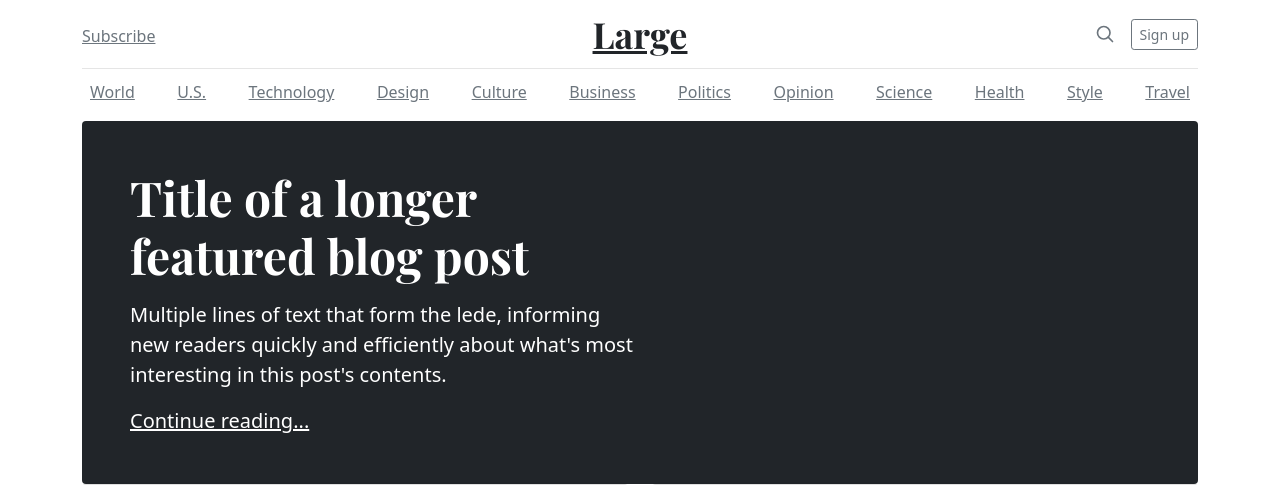
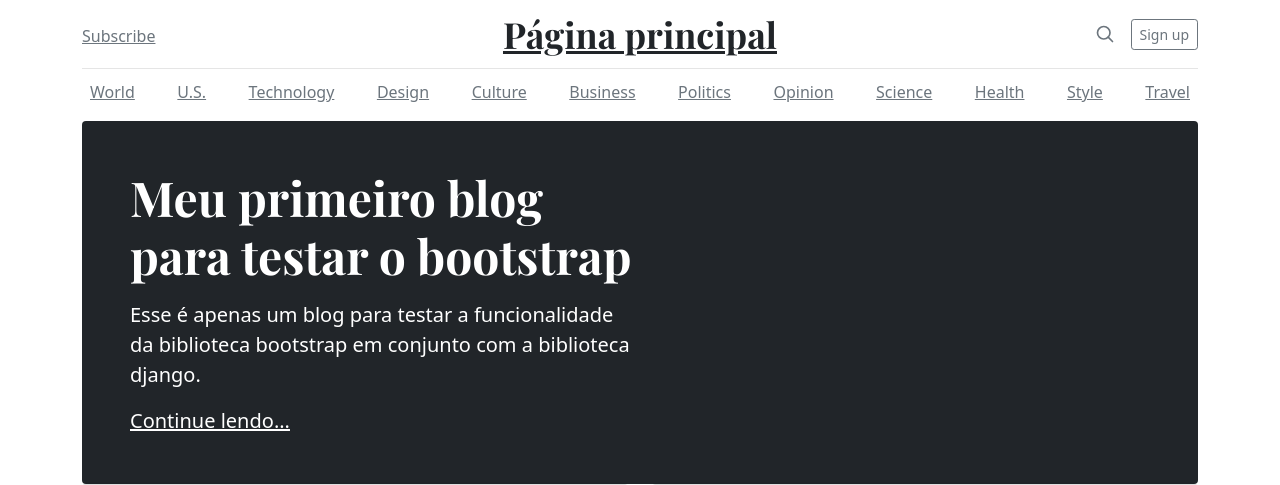
Before and after one commit to JeanFirmino/blog, a Django app: page / in a window 1280 px wide. Shown: the top 485 px of the page. Run offline with Django 3.2, Linux system fonts and the light colour scheme; data comes from the database, SQL or seed files in the repository; both versions use the stored data as it was after the commit; some libraries are stand-ins or nearby versions.

```diff
--- a/son_blog/son_blog/urls.py
+++ b/son_blog/son_blog/urls.py
@@ -13,6 +13,7 @@ Including another URLconf
     1. Import the include() function: from django.urls import include, path
     2. Add a URL to urlpatterns:  path('blog/', include('blog.urls'))
 """
+from django.contrib.auth.decorators import login_required
 from django.contrib import admin
 from django.urls import path, include
 from django.conf.urls.static import static
@@ -21,6 +22,6 @@ from blog import views
 urlpatterns = [
     path('admin/', admin.site.urls),
     path('ckeditor/', include('ckeditor_uploader.urls')),
-    path('', views.home),
-    path('posts/<int:post_id>', views.post),
+    path('', views.home, name='url_home'),
+    path('posts/<int:post_id>', login_required(views.post)),
 ]+ static(settings.MEDIA_URL, document_root=settings.MEDIA_ROOT)
--- a/son_blog/templates/home.html
+++ b/son_blog/templates/home.html
@@ -3,9 +3,9 @@
 {% block sub_header %}
      <div class="jumbotron p-3 p-md-5 text-white rounded bg-dark">
             <div class="col-md-6 px-0">
-              <h1 class="display-4 font-italic">Title of a longer featured blog post</h1>
-              <p class="lead my-3">Multiple lines of text that form the lede, informing new readers quickly and efficiently about what's most interesting in this post's contents.</p>
-              <p class="lead mb-0"><a href="#" class="text-white font-weight-bold">Continue reading...</a></p>
+              <h1 class="display-4 font-italic">Meu primeiro blog para testar o bootstrap</h1>
+              <p class="lead my-3">Esse é apenas um blog para testar a funcionalidade da biblioteca bootstrap em conjunto com a biblioteca django.</p>
+              <p class="lead mb-0"><a href="#" class="text-white font-weight-bold">Continue lendo...</a></p>
             </div>
           </div>
 
--- a/son_blog/templates/layout.html
+++ b/son_blog/templates/layout.html
@@ -6,7 +6,7 @@
     <meta name="description" content="">
     <meta name="author" content="">
 
-    <title>Blog Template for Bootstrap</title>
+    <title>Meu primeiro blog para testar o bootstrap</title>
 
     <link rel="canonical" href="https://getbootstrap.com/docs/4.1/examples/blog/">
 
@@ -153,13 +153,13 @@
             <a class="text-muted" href="#">Subscribe</a>
           </div>
           <div class="col-4 text-center">
-            <a class="blog-header-logo text-dark" href="#">Large</a>
+            <a class="blog-header-logo text-dark" href="{% url 'url_home' %}">Página principal</a>
           </div>
           <div class="col-4 d-flex justify-content-end align-items-center">
             <a class="text-muted" href="#">
               <svg xmlns="http://www.w3.org/2000/svg" width="20" height="20" viewBox="0 0 24 24" fill="none" stroke="currentColor" stroke-width="2" stroke-linecap="round" stroke-linejoin="round" class="mx-3"><circle cx="10.5" cy="10.5" r="7.5"></circle><line x1="21" y1="21" x2="15.8" y2="15.8"></line></svg>
             </a>
-            <a class="btn btn-sm btn-outline-secondary" href="#">Sign up</a>
+            <a class="btn btn-sm btn-outline-secondary" href="{% url 'login' %}">Sign up</a>
           </div>
         </div>
       </header>
```
Also changed, not shown: son_blog/son_blog/settings.py (+5 -2 lines), son_blog/templates/registration/login.html (added, +17 -0 lines), son_blog/db.sqlite3.
